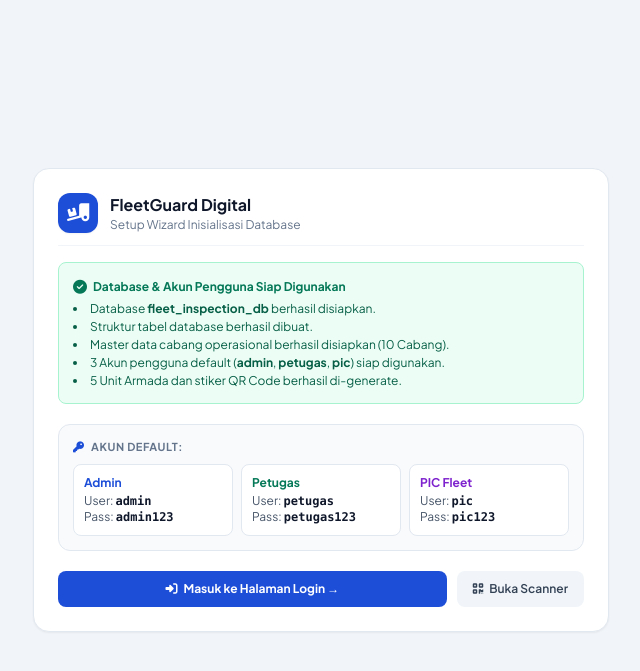
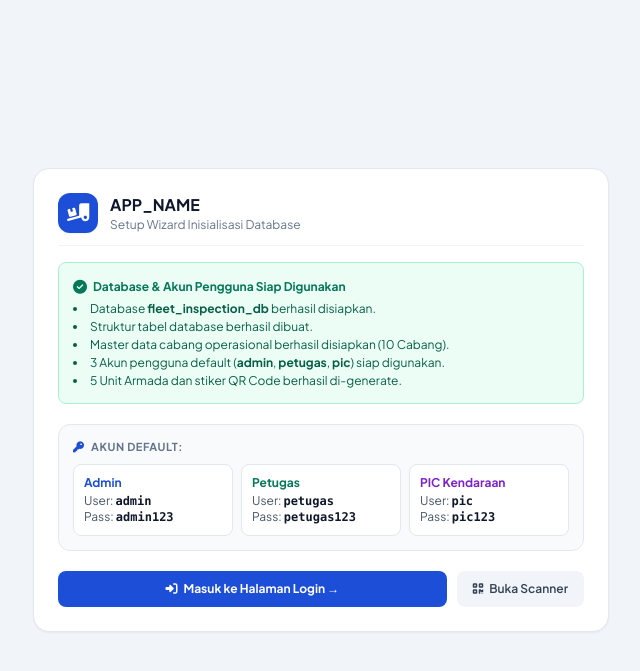
Before and after one commit to fthrzkamr/fleet_inspection, a PHP site: page /fleet_inspection/install.php in a window 1280 px wide. Shown: the top 671 px of the page, without its empty margins (319-959 px from the left). Run offline with PHP 8.4, Linux system fonts and the light colour scheme; data that the repository does not hold is empty; some libraries are stand-ins or nearby versions.

Commit message:
refactor: perbarui label judul aplikasi menjadi Sistem Monitoring Kendaraan

```diff
--- a/config.php
+++ b/config.php
@@ -1,6 +1,6 @@
 <?php
 /**
- * Konfigurasi Utama Aplikasi Fleet Inspection
+ * Konfigurasi Utama Aplikasi Sistem Monitoring Kendaraan
  * Mendukung PHP 7.4+ Native
  */
 
@@ -28,7 +28,7 @@ if (file_exists($localConfigFile)) {
 }
 
 // Konfigurasi Base URL & Path
-define('APP_NAME', 'FleetGuard Digital');
+define('APP_NAME', 'Sistem Monitoring Kendaraan');
 define('BASE_PATH', __DIR__);
 define('UPLOADS_PATH', BASE_PATH . '/uploads');
 
--- a/includes/functions.php
+++ b/includes/functions.php
@@ -1,6 +1,6 @@
 <?php
 /**
- * Helper Functions & Logika Bisnis Aplikasi Fleet Inspection
+ * Helper Functions & Logika Bisnis Aplikasi Sistem Monitoring Kendaraan
  */
 
 require_once __DIR__ . '/../config.php';
--- a/public/cetak_qr.php
+++ b/public/cetak_qr.php
@@ -67,7 +67,7 @@ require_once __DIR__ . '/../includes/layout_navbar.php';
                 </div>
                 <div>
                     <div class="font-bold text-xs tracking-tight text-slate-900 leading-none"><?= APP_NAME ?></div>
-                    <div class="text-[8px] font-extrabold text-slate-500 uppercase tracking-wider">OFFICIAL FLEET TAG</div>
+                    <div class="text-[8px] font-extrabold text-slate-500 uppercase tracking-wider">TAG MONITORING RESMI</div>
                 </div>
             </div>
             <div class="text-right">
--- a/public/dashboard.php
+++ b/public/dashboard.php
@@ -433,7 +433,7 @@ require_once __DIR__ . '/../includes/layout_navbar.php';
         </div>
     </div>
 
-    <!-- Live Fleet Operational Status Table -->
+    <!-- Live Vehicle Operational Status Table -->
     <div class="bg-white rounded-xl border border-slate-200 shadow-sm overflow-hidden p-5 space-y-3">
         <div id="ajax-table-wrap" class="space-y-3">
             <?php require __DIR__ . '/../includes/partial_dashboard_table.php'; ?>
--- a/public/install.php
+++ b/public/install.php
@@ -1,7 +1,7 @@
 <?php
 /**
  * Database Auto-Installer & Seeder Script - Enterprise UI
- * Fleet Inspection Web App
+ * Sistem Monitoring Kendaraan Web App
  */
 
 require_once __DIR__ . '/../config.php';
@@ -97,7 +97,7 @@ try {
             'no_wa'    => '081277776666'
         ],
         [
-            'nama'     => 'Hendra Wijaya (Fleet PIC)',
+            'nama'     => 'Hendra Wijaya (PIC Kendaraan)',
             'username' => 'pic',
             'password' => 'pic123',
             'role'     => 'pic',
@@ -293,7 +293,7 @@ try {
                         <div class="text-slate-600">Pass: <code class="font-bold text-slate-900">petugas123</code></div>
                     </div>
                     <div class="p-2.5 bg-white border border-slate-200 rounded-lg">
-                        <div class="font-bold text-purple-700">PIC Fleet</div>
+                        <div class="font-bold text-purple-700">PIC Kendaraan</div>
                         <div class="text-slate-600 mt-0.5">User: <code class="font-bold text-slate-900">pic</code></div>
                         <div class="text-slate-600">Pass: <code class="font-bold text-slate-900">pic123</code></div>
                     </div>
--- a/public/scan.php
+++ b/public/scan.php
@@ -19,7 +19,7 @@ $stmt = $pdo->prepare("SELECT id, asset_id, no_polisi, merk, model, cabang FROM
 $stmt->execute($scopeCabang ? [':cb' => $scopeCabang] : []);
 $quickVehicles = $stmt->fetchAll();
 
-$pageTitle = 'Pindai QR Armada - ' . APP_NAME;
+$pageTitle = 'Pindai QR Armada';
 require_once __DIR__ . '/../includes/layout_header.php';
 require_once __DIR__ . '/../includes/layout_navbar.php';
 ?>
```
Also changed, not shown: README.md, public/assets/css/style.css, public/assets/js/app.js.
